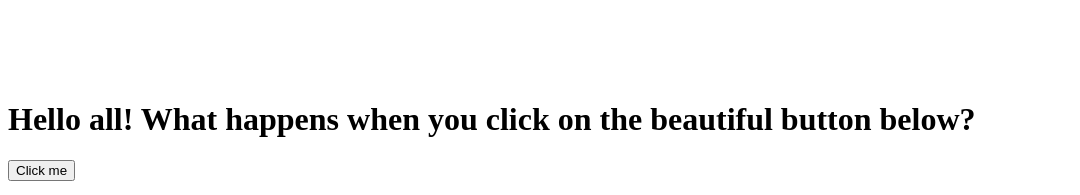
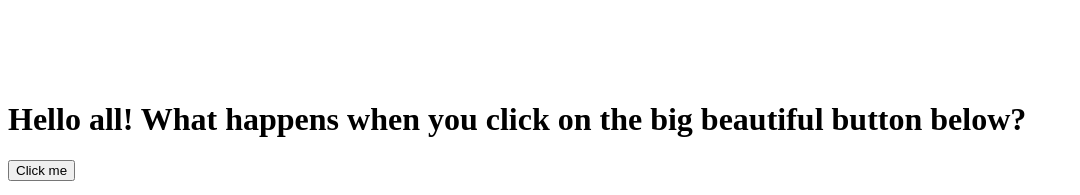
Before and after one commit to shakey0/Serverless-Deployment, a plain HTML site: page index.html in a window 1280 px wide. Shown: the top 195 px of the page, without its empty margins (0-1080 px from the left). Drawn offline with Linux system fonts and the light colour scheme.

Commit message:
Little test change2

```diff
--- a/index.html
+++ b/index.html
@@ -17,7 +17,7 @@
       <br><br><br><br>
       <h1>
         Hello
-        <span id="response">all! What happens when you click on the beautiful button below?</span>
+        <span id="response">all! What happens when you click on the big beautiful button below?</span>
       </h1>
 
       <button type="button" onclick="handleClick()">Click me</button><br>
```
